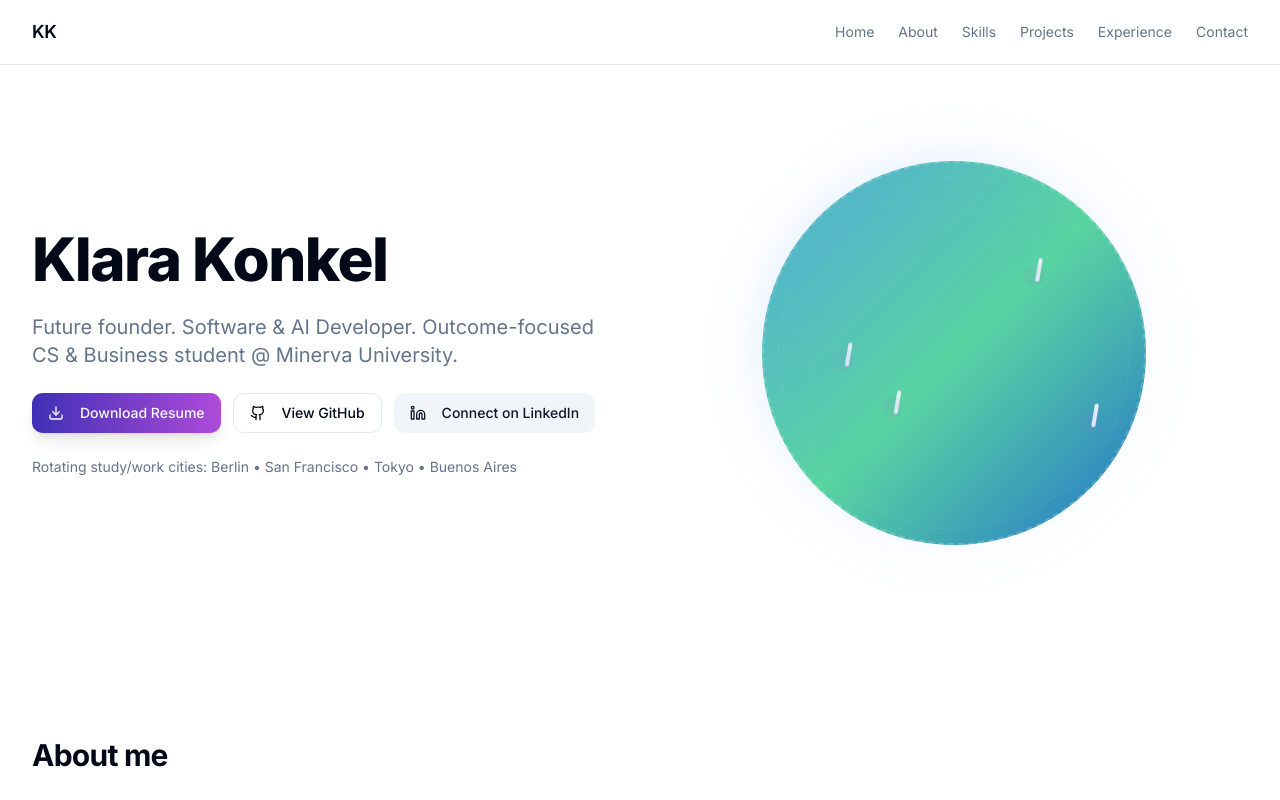
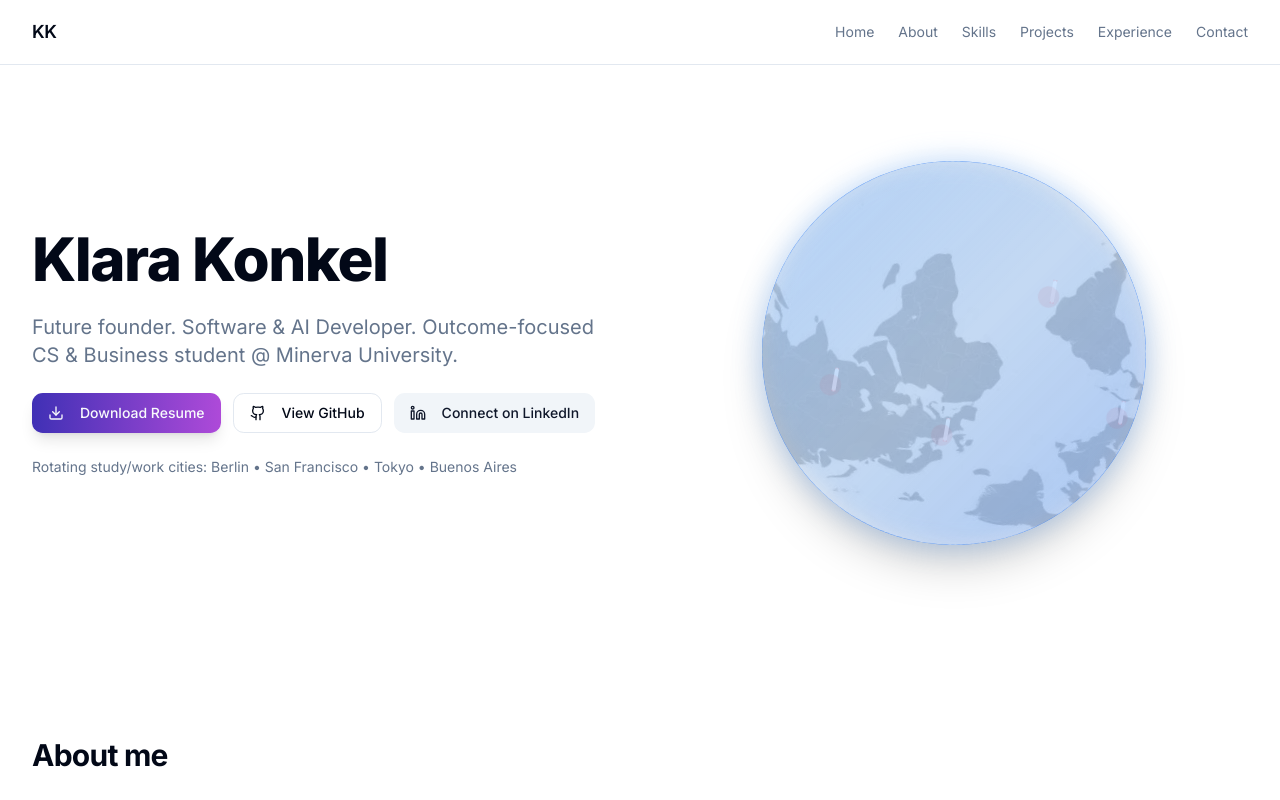
Before and after one commit to klarakonkel/klara-konkel-website, a React (Vite) app: page / in a window 1280 px wide. Shown: the top 800 px of the page. Built offline with nearby package versions, Linux system fonts and the light colour scheme.

Commit message:
Update globe visualization

```diff
--- a/src/components/sections/AnimatedGlobe.tsx
+++ b/src/components/sections/AnimatedGlobe.tsx
@@ -1,4 +1,5 @@
 import React from "react";
+import worldMap from "@/assets/world-map.png";
 
 interface CityPinProps {
   x: number; // percentage from left
@@ -14,10 +15,10 @@ const CityPin: React.FC<CityPinProps> = ({ x, y, label }) => {
     >
       <div className="flex items-center gap-2 group">
         <div className="relative">
-          <span className="h-3 w-3 rounded-full bg-accent shadow-[var(--shadow-glow)] border-2 border-white animate-pulse"></span>
-          <span className="absolute inset-0 h-3 w-3 rounded-full bg-accent/30 animate-ping"></span>
+          <span className="h-3 w-3 rounded-full bg-red-500 shadow-lg border-2 border-white animate-pulse"></span>
+          <span className="absolute inset-0 h-3 w-3 rounded-full bg-red-500/50 animate-ping"></span>
         </div>
-        <span className="text-xs font-medium text-foreground bg-background/90 px-2 py-1 rounded-md shadow-sm backdrop-blur-sm border border-border/50 opacity-0 group-hover:opacity-100 transition-opacity duration-300 whitespace-nowrap">
+        <span className="text-xs font-medium text-white bg-black/80 px-2 py-1 rounded-md shadow-sm backdrop-blur-sm opacity-0 group-hover:opacity-100 transition-opacity duration-300 whitespace-nowrap">
           {label}
         </span>
       </div>
@@ -28,30 +29,32 @@ const CityPin: React.FC<CityPinProps> = ({ x, y, label }) => {
 const AnimatedGlobe: React.FC = () => {
   return (
     <div className="relative mx-auto h-72 w-72 md:h-96 md:w-96">
-      {/* Globe base with Earth-like appearance */}
-      <div className="absolute inset-0 rounded-full bg-gradient-to-br from-blue-400 via-green-400 to-blue-600 shadow-[var(--shadow-elegant)] overflow-hidden">
-        {/* Continents overlay */}
-        <div className="absolute inset-0 rounded-full bg-gradient-to-br from-green-500/30 via-transparent to-green-600/20"></div>
+      {/* Globe base with actual Earth map */}
+      <div className="absolute inset-0 rounded-full overflow-hidden shadow-2xl bg-blue-500">
+        {/* World map image */}
+        <div className="absolute inset-0 animate-spin-slow">
+          <img
+            src={worldMap}
+            alt="World Map"
+            className="w-full h-full object-cover rounded-full"
+          />
 
-        {/* Atmosphere glow */}
-        <div className="absolute inset-0 rounded-full bg-gradient-to-br from-transparent via-blue-300/20 to-transparent"></div>
-
-        {/* Rotating container for cities */}
-        <div className="absolute inset-0 animate-spin-slow">
-          {/* City positions on the globe surface */}
-          <CityPin x={70} y={35} label="Berlin" />
-          <CityPin x={85} y={45} label="Tokyo" />
-          <CityPin x={25} y={40} label="San Francisco" />
-          <CityPin x={45} y={75} label="Buenos Aires" />
+          {/* City markers on top of the map */}
+          <CityPin x={56} y={30} label="Berlin" />
+          <CityPin x={87} y={38} label="Tokyo" />
+          <CityPin x={18} y={42} label="San Francisco" />
+          <CityPin x={40} y={70} label="Buenos Aires" />
         </div>
 
-        {/* Subtle grid lines for globe effect */}
-        <div className="absolute inset-0 rounded-full border-2 border-dashed border-white/20"></div>
-        <div className="absolute inset-4 rounded-full border border-dashed border-white/10"></div>
+        {/* Atmospheric glow effect */}
+        <div className="absolute inset-0 rounded-full bg-gradient-to-br from-blue-400/20 via-transparent to-blue-600/20 pointer-events-none"></div>
+
+        {/* Subtle highlight on the sphere */}
+        <div className="absolute inset-0 rounded-full bg-gradient-to-br from-white/10 via-transparent to-transparent pointer-events-none"></div>
       </div>
 
-      {/* Outer glow effect */}
-      <div className="absolute -inset-2 rounded-full bg-gradient-to-br from-blue-400/20 to-transparent blur-xl"></div>
+      {/* Outer atmospheric glow */}
+      <div className="absolute -inset-1 rounded-full bg-blue-400/30 blur-md"></div>
     </div>
   );
 };
```
